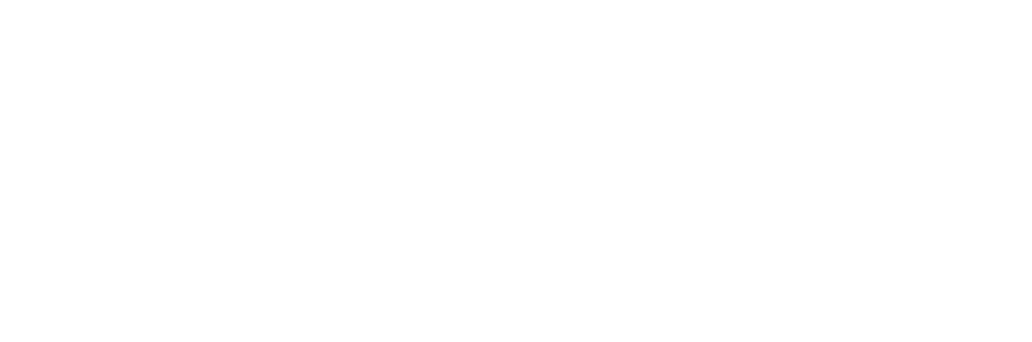
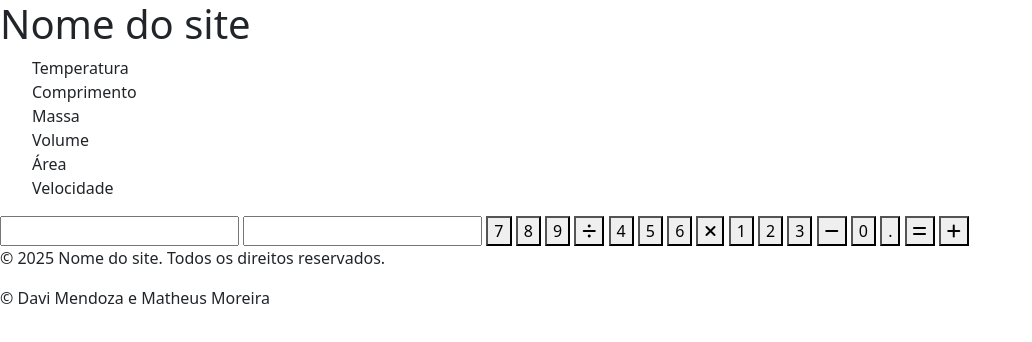
Before and after one commit to Matheus-H-moreira/Projeto-Site-1.0, a plain HTML site: page index.html in a window 1280 px wide. Shown: the whole page, without its empty margins (0-1032 px from the left). Drawn offline with nearby package versions, Linux system fonts and the light colour scheme.

Commit message:
HTML e CSS inicial

```diff
--- a/index.html
+++ b/index.html
@@ -4,9 +4,50 @@
     <meta charset="UTF-8">
     <meta name="viewport" content="width=device-width, initial-scale=1.0">
     <title>Index</title>
+    <link rel="stylesheet" href="https://cdnjs.cloudflare.com/ajax/libs/font-awesome/6.5.1/css/all.min.css">
+    <link href="https://cdn.jsdelivr.net/npm/bootstrap@5.3.5/dist/css/bootstrap.min.css" rel="stylesheet" integrity="sha384-SgOJa3DmI69IUzQ2PVdRZhwQ+dy64/BUtbMJw1MZ8t5HZApcHrRKUc4W0kG879m7" crossorigin="anonymous">
     <link rel="stylesheet" href="style.css">
 </head>
 <body>
+    <header>
+        <h1>Nome do site</h1>
+        <ul>
+            <li>Temperatura</li>
+            <li>Comprimento</li>
+            <li>Massa</li>
+            <li>Volume</li>
+            <li>Área</li>
+            <li>Velocidade</li>
+        </ul>
+    </header>
 
+    <section>
+        <input type="text" name="visorDigitar" id="visorDigitar">
+        <input type="text" name="visor" id="visor" readonly>
+        <button type="button">7</button>
+        <button type="button">8</button>
+        <button type="button">9</button>
+        <button type="button"><i class="fa-solid fa-divide"></i></button>
+        <button type="button">4</button>
+        <button type="button">5</button>
+        <button type="button">6</button>
+        <button type="button"><i class="fa-solid fa-xmark"></i></button>
+        <button type="button">1</button>
+        <button type="button">2</button>
+        <button type="button">3</button>
+        <button type="button"><i class="fa-solid fa-minus"></i></button>
+        <button type="button">0</button>
+        <button type="button">.</button>
+        <button type="button"><i class="fa-solid fa-equals"></i></button>
+        <button type="button"><i class="fa-solid fa-plus"></i></button>
+
+    </section>
+
+    <footer>
+        <p>&copy; 2025 Nome do site. Todos os direitos reservados.</p>
+        <p>&copy; Davi Mendoza e Matheus Moreira</p>
+    </footer>
+
+    <script src="https://cdn.jsdelivr.net/npm/bootstrap@5.3.5/dist/js/bootstrap.bundle.min.js" integrity="sha384-k6d4wzSIapyDyv1kpU366/PK5hCdSbCRGRCMv+eplOQJWyd1fbcAu9OCUj5zNLiq" crossorigin="anonymous"></script>
 </body>
 </html>
--- a/style.css
+++ b/style.css
@@ -0,0 +1,10 @@
+/* Início - Configuração geral */
+a {
+    color: inherit;
+    text-decoration: none;
+}
+
+li {
+    list-style: none;
+}
+/* Fim - Configuração geral */
```
